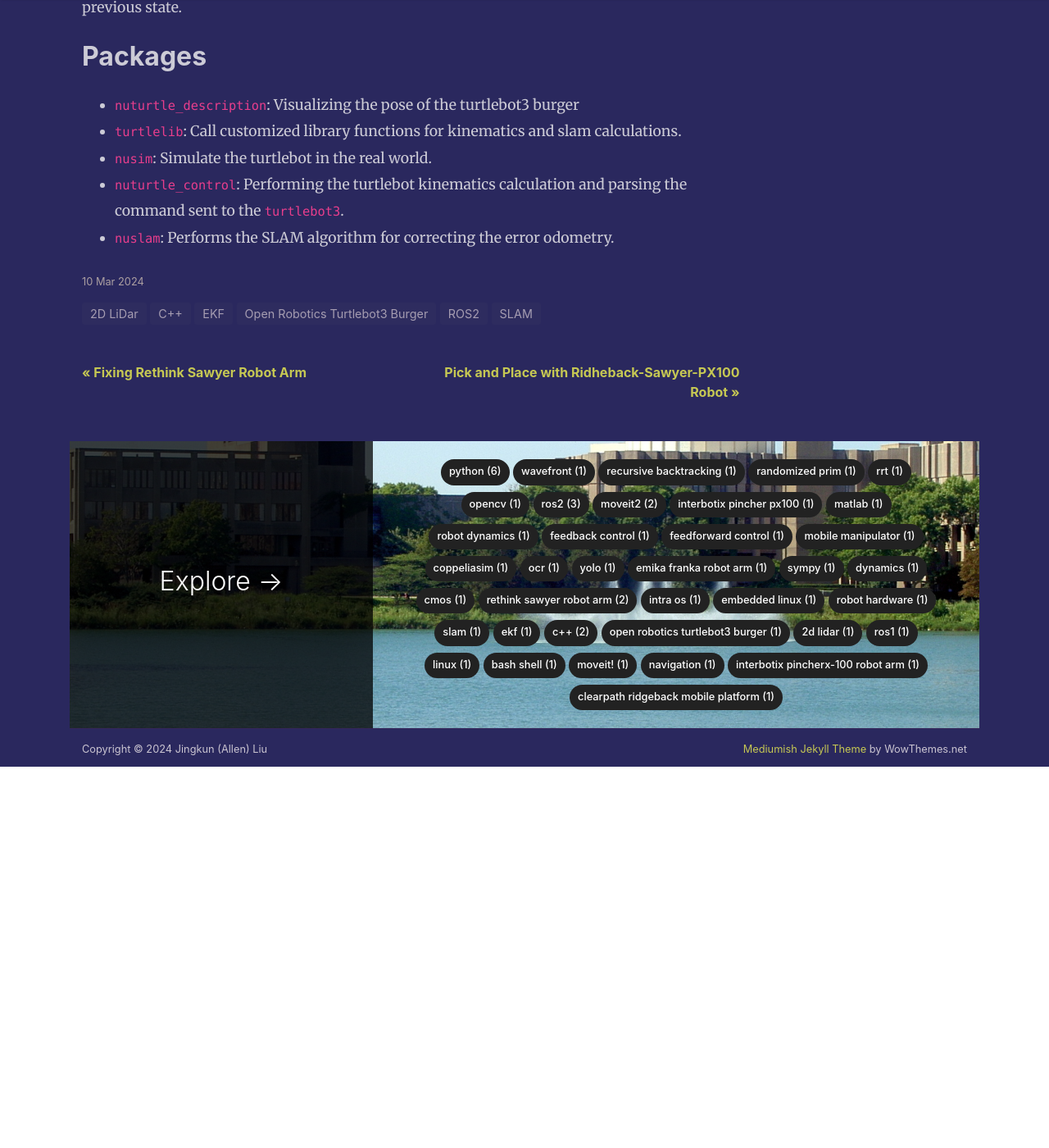
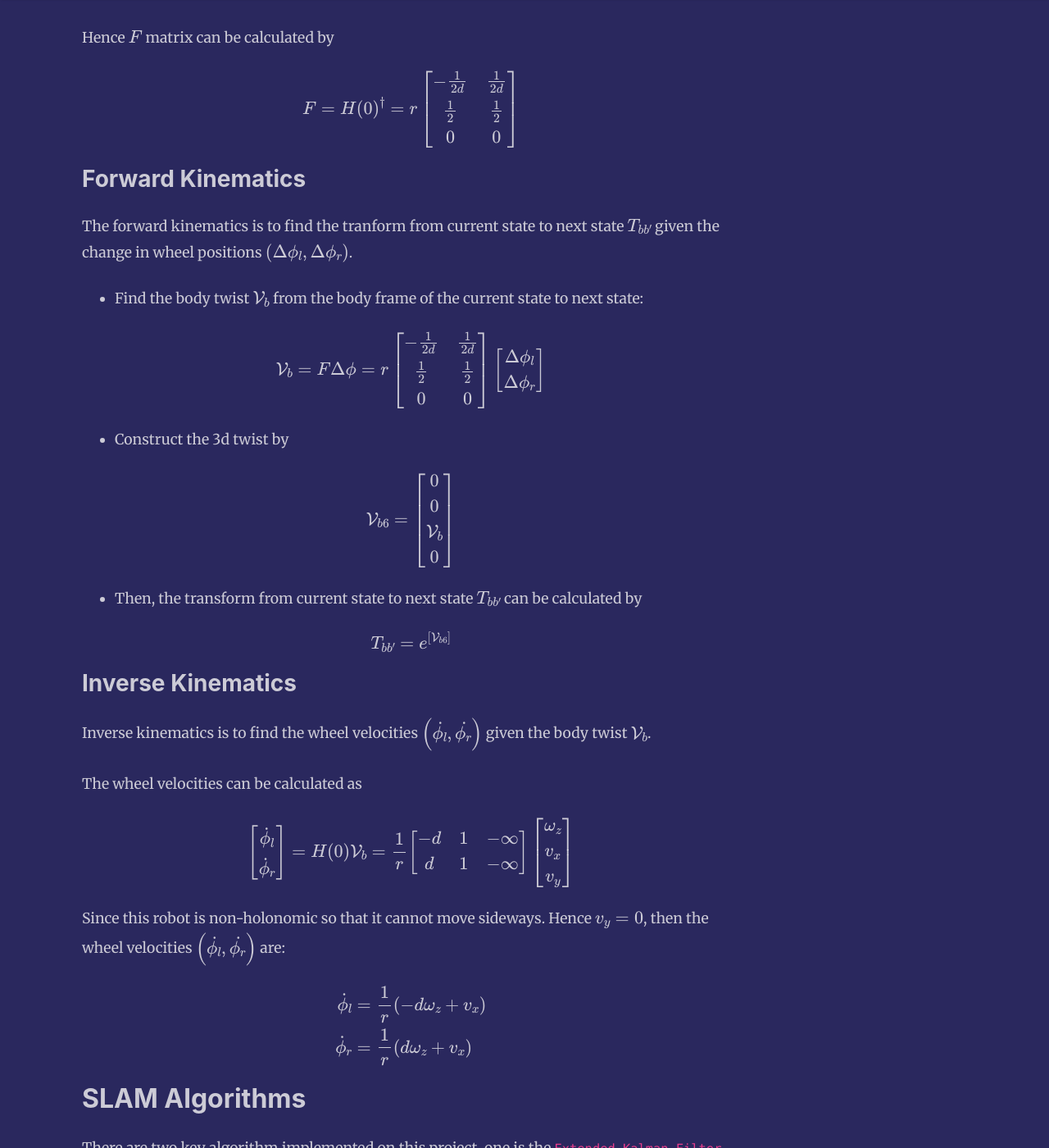
Before and after one commit to nu-jliu/nu-jliu.github.io, a Jekyll site: the page built from _posts/2024-3-10-slam.md, in a window 1280 px wide and 1400 px high, scrolled down 3467 px. Shown: the whole window at 82% size. Built offline with Jekyll 4.4.1, drawn with Linux system fonts in a browser that asks for light colours; nearby versions of some CDN libraries; formulas are drawn with MathJax 3; comment, search, counter and statistics services are not loaded; before the commit the page ends 4464 px from its top, so only the background shows below that; some of the changed text lies outside the part shown.

Commit message:
add kinematics model

```diff
--- a/_layouts/page.html
+++ b/_layouts/page.html
@@ -8,7 +8,10 @@ layout: default
         <h2><span>{{ page.title }}</span></h2>
     </div>
 
+    <script src="https://cdn.mathjax.org/mathjax/latest/MathJax.js?config=TeX-AMS-MML_HTMLorMML"
+        type="text/javascript"></script>
+
     <div class="article-post">
-    {{content}}
+        {{content}}
     </div>
 </section>
--- a/_layouts/post.html
+++ b/_layouts/post.html
@@ -21,13 +24,17 @@ post_class: post-template
                 <div class="row post-top-meta">
                     <div class="col-xs-12 col-md-3 col-lg-2 text-center text-md-left mb-4 mb-md-0">
                         {% if author.avatar %}
-                        <img class="author-thumb" src="{{site.baseurl}}/{{ author.avatar }}" alt="{{ author.display_name }}">
+                        <img class="author-thumb" src="{{site.baseurl}}/{{ author.avatar }}"
+                            alt="{{ author.display_name }}">
                         {% else %}
-                        <img class="author-thumb" src="https://www.gravatar.com/avatar/{{ author.gravatar }}?s=250&d=mm&r=x" alt="{{ author.display_name }}">
+                        <img class="author-thumb"
+                            src="https://www.gravatar.com/avatar/{{ author.gravatar }}?s=250&d=mm&r=x"
+                            alt="{{ author.display_name }}">
                         {% endif %}
                     </div>
                     <div class="col-xs-12 col-md-9 col-lg-10 text-center text-md-left">
-                        <a target="_blank" class="link-dark" href="{{ author.web }}">{{ author.display_name }}</a><a target="_blank" href="{{ author.twitter }}" class="btn follow">Follow</a>
+                        <a target="_blank" class="link-dark" href="{{ author.web }}">{{ author.display_name }}</a><a
+                            target="_blank" href="{{ author.twitter }}" class="btn follow">Follow</a>
                         <span class="author-description">{{ author.description }}</span>
                     </div>
                 </div>
@@ -70,9 +77,11 @@ post_class: post-template
             <!-- Post Date -->
             <p>
                 <small>
-                <span class="post-date"><time class="post-date" datetime="{{ page.date | date:"%Y-%m-%d" }}">{{ page.date | date_to_string }}</time></span>
+                    <span class="post-date"><time class="post-date" datetime="{{ page.date | date:" %Y-%m-%d" }}">{{
+                            page.date | date_to_string }}</time></span>
                     {% if page.last_modified_at %}
-                (Updated: <time datetime="{{ page.last_modified_at | date_to_xmlschema }}" itemprop="dateModified">{{ page.last_modified_at | date: "%b %-d, %Y" }}</time>)
+                    (Updated: <time datetime="{{ page.last_modified_at | date_to_xmlschema }}"
+                        itemprop="dateModified">{{ page.last_modified_at | date: "%b %-d, %Y" }}</time>)
                     {% endif %}
                 </small>
             </p>
@@ -83,7 +92,8 @@ post_class: post-template
                     {% assign sortedCategories = page.categories | sort %}
                     {% for category in sortedCategories %}
                     <li>
-                        <a class="smoothscroll" href="{{site.baseurl}}/categories#{{ category | replace: " ","-" }}">{{ category }}</a>
+                        <a class="smoothscroll" href="{{site.baseurl}}/categories#{{ category | replace: " "," -" }}">{{
+                            category }}</a>
                     </li>
                     {% endfor %}
                 </ul>
@@ -96,7 +106,7 @@ post_class: post-template
                     {% assign sortedTags = page.tags | sort %}
                     {% for tag in sortedTags %}
                     <li>
-                        <a class="smoothscroll" href="{{site.url}}/tags#{{ tag | replace: " ","-" }}">#{{ tag }}</a>
+                        <a class="smoothscroll" href="{{site.url}}/tags#{{ tag | replace: " "," -" }}">#{{ tag }}</a>
                     </li>
                     {% endfor %}
                 </ul>
--- a/_posts/2024-3-10-slam.md
+++ b/_posts/2024-3-10-slam.md
@@ -44,7 +44,132 @@ The structure for `SLAM` with unknown data asssociation is shown in the figure b
 
 ![](/assets/images/rosgraph_landmark.svg) -->
 
-## Key Algorithms
+<!-- $$\alpha$$ -->
+
+## Odometry Model
+To get the odometry from the wheel angle and velocity, it applied kinematics model from *Modern Robotics* to conduct the `Forward Kinematics` and `Inverse Kinematics` of the robot.
+
+The geometry model of the robot can be present using $$H$$ matrix.
+
+<!-- $$H=\begin{bmatrix}
+    h_1(\theta) \\
+    h_2(\theta)
+\end{bmatrix}$$
+
+$$h_i(\theta) = \frac{1}{r_i \cos{\gamma_i}} \begin{bmatrix}
+        x_i \sin{\left (\beta_i + \gamma_i \right )} - y_i \cos{\left (\beta_i + \gamma_i \right)} \\
+        \cos{\left ( \beta_i + \gamma_i + \theta \right )} \\
+        \sin{\left ( \beta_i + \gamma_i + \theta \right )}
+    \end{bmatrix}^\text{T}$$ -->
+
+$$\begin{align*}
+    H(\theta) &= \begin{bmatrix}
+        h_1(\theta) \\
+        h_2(\theta)
+    \end{bmatrix} \\
+    h_i(\theta) &= \frac{1}{r_i \cos{\gamma_i}} \begin{bmatrix}
+        x_i \sin{\left (\beta_i + \gamma_i \right )} - y_i \cos{\left (\beta_i + \gamma_i \right)} \\
+        \cos{\left ( \beta_i + \gamma_i + \theta \right )} \\
+        \sin{\left ( \beta_i + \gamma_i + \theta \right )}
+    \end{bmatrix}^\intercal
+\end{align*}$$
+
+For the `Turtlebot3`, which is a diff-drive mobile robot. The parameters are defined as
+
+$$
+\begin{align*}
+    x_1 &= 0 \\
+    x_2 &= 0 \\
+    y_1 &= d \\
+    y_2 &= -d \\
+    \beta_1 &= 0 \\
+    \beta_2 &= 0 \\
+    \gamma_1 &= -\pi/2 \\
+    \gamma_2 &= -\pi/2 \\
+    r_1 &= r \\
+    r_2 &= r
+\end{align*}
+$$
+
+So that $$H(0)$$ can be calculated as
+
+$$H(0)=\begin{bmatrix}
+    -d & 1 & -\infty \\
+    d & 1 & -\infty
+\end{bmatrix}$$
+
+Where $$d$$ is the one-half of the distance between the wheels and the $$r$$ is the radius of the wheel.
+
+Hence $$F$$ matrix can be calculated by
+
+$$
+F=H(0)^\dagger = r \begin{bmatrix}
+        -\frac{1}{2d} & \frac{1}{2d} \\
+        \frac{1}{2} & \frac{1}{2} \\
+        0 & 0
+    \end{bmatrix}
+$$
+
+### Forward Kinematics
+The forward kinematics is to find the tranform from current state to next state $$T_{bb'}$$ given the change in wheel positions $$\left( \Delta\phi_l, \Delta\phi_r\right)$$.
+
+- Find the body twist $${\cal V}_b$$ from the body frame of the current state to next state:
+
+$${\cal V}_b = F \Delta \phi = r \begin{bmatrix}
+            -\frac{1}{2d} & \frac{1}{2d} \\
+        \frac{1}{2} & \frac{1}{2} \\
+        0 & 0
+        \end{bmatrix} \begin{bmatrix}
+            \Delta \phi_l \\
+            \Delta \phi_r
+        \end{bmatrix}$$
+
+- Construct the 3d twist by
+
+$$
+{\cal V}_{b6} = \begin{bmatrix}
+            0 \\
+            0 \\
+            {\cal V}_b \\
+            0
+        \end{bmatrix}
+$$
+
+- Then, the transform from current state to next state $$T_{bb'}$$ can be calculated by
+
+$$
+T_{bb'}=e^{[{\cal V}_{b6}]}
+$$
+
+### Inverse Kinematics
+Inverse kinematics is to find the wheel velocities $$\left(\dot{\phi_l}, \dot{\phi_r} \right)$$ given the body twist $${\cal V}_b$$.
+
+The wheel velocities can be calculated as
+
+$$
+\begin{bmatrix}
+        \dot{\phi}_l \\
+        \dot{\phi}_r
+\end{bmatrix} = H(0){\cal V}_b = \frac{1}{r}\begin{bmatrix}
+        -d & 1 & -\infty \\
+        d & 1 & -\infty
+    \end{bmatrix} \begin{bmatrix}
+        \omega_z \\
+        v_x \\
+        v_y
+    \end{bmatrix}
+$$
+
+Since this robot is non-holonomic so that it cannot move sideways. Hence $$v_y=0$$, then the wheel velocities $$\left(\dot{\phi_l}, \dot{\phi_r} \right)$$ are:
+
+$$
+\begin{align*}
+    \dot{\phi}_l &= \frac{1}{r} \left ( -d \omega_z + v_x\right) \\
+    \dot{\phi}_r &= \frac{1}{r} \left ( d \omega_z + v_x\right) \\
+\end{align*}
+$$
+
+## SLAM Algorithms
 
 There are two key algorithm implemented on this project, one is the `Extended Kalman Filter (EKF)` while another one is the `Circle Fitting Algorithm`
 
```
Also changed, not shown: other parts of _layouts/post.html (+3 -0 lines). Lines whose indentation alone changed are shown as unchanged.
